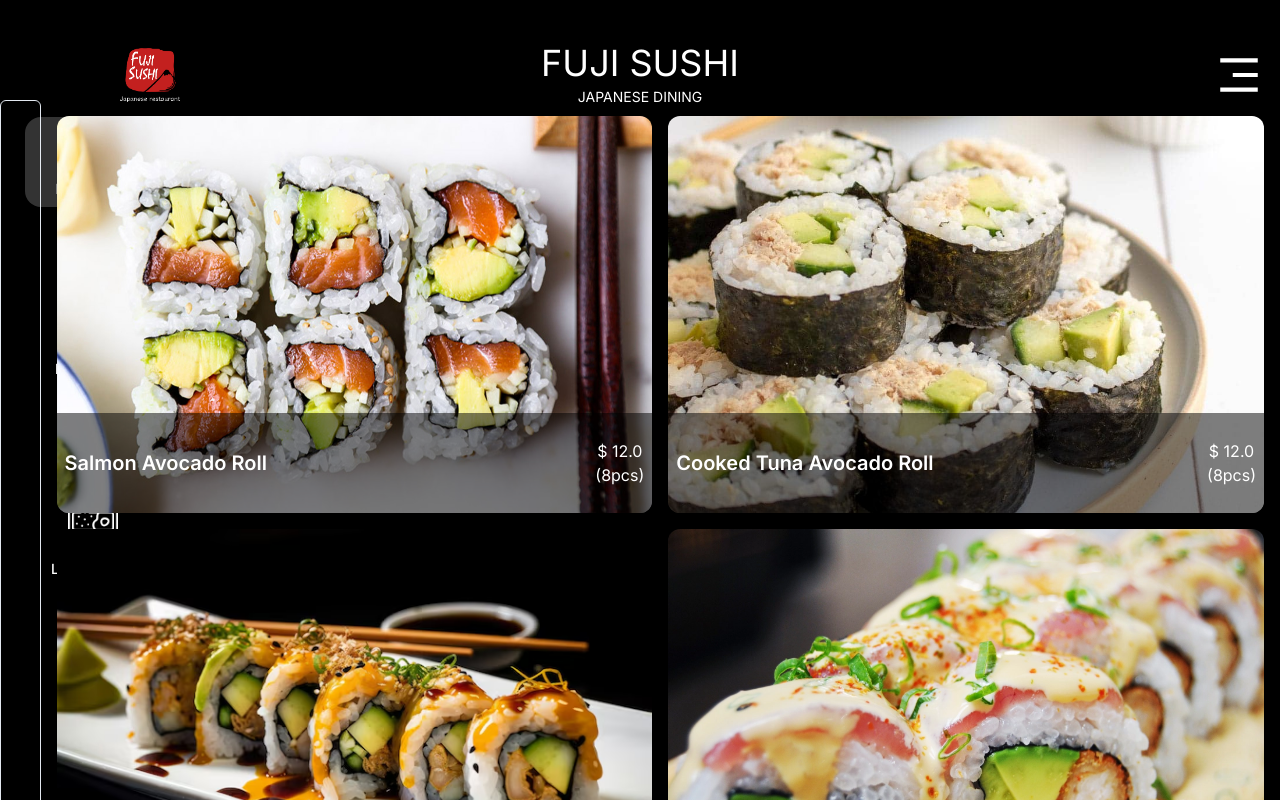
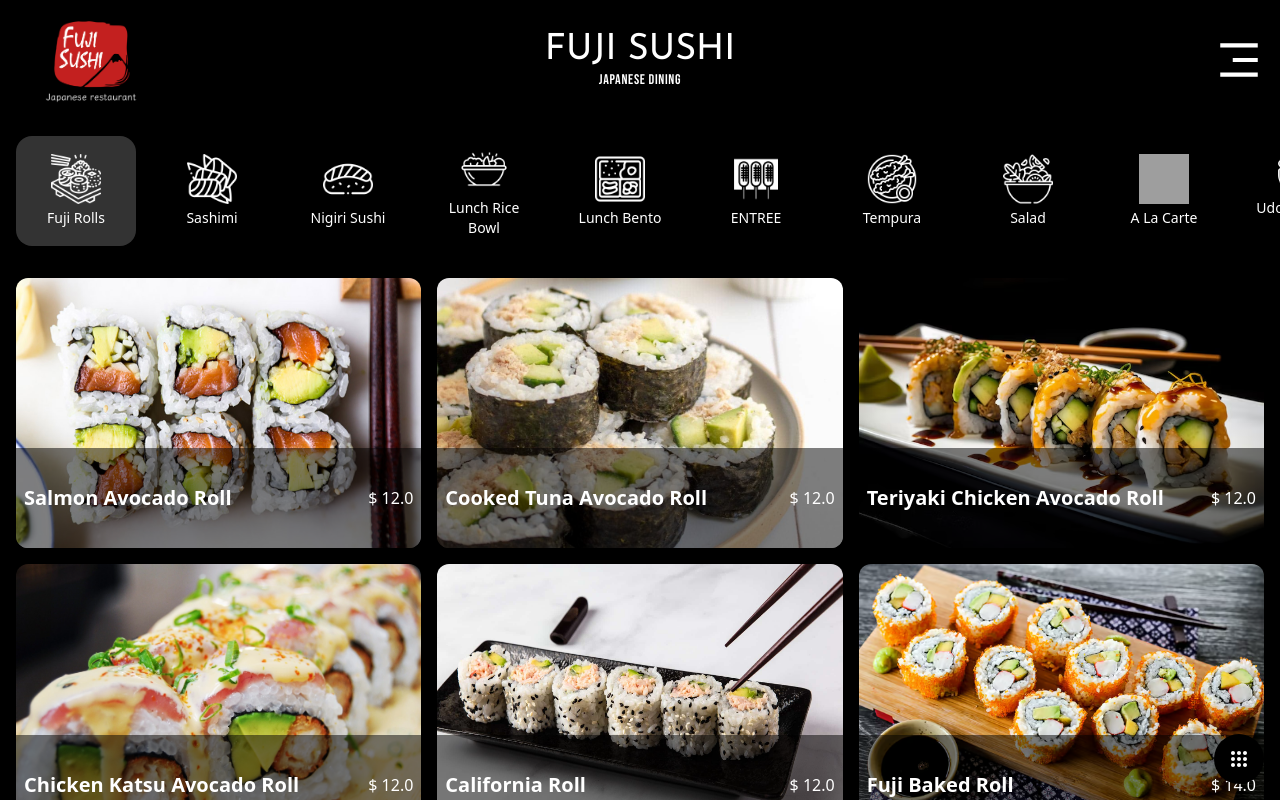
Before and after one commit to real-stanyan/Fuji_Sushi, a Next.js app: page /Menu in a window 1280 px wide. Shown: the top 800 px of the page. Built offline with nearby package versions, Linux system fonts and the light colour scheme; grey boxes are pictures that could not be loaded.

Commit message:
header done

```diff
--- a/app/Menu/page.jsx
+++ b/app/Menu/page.jsx
@@ -14,10 +14,10 @@
   const [currentPage, setCurrentPage] = useState("Fuji Rolls");
 
   return (
-    <div className="block lg:flex bg-black w-[100vw] min-h-[100vh] pt-[100px]">
-      {/* Scroll Bar --- Mobile */}
-      <ScrollArea className="lg:hidden w-full whitespace-nowrap rounded-md">
-        <div className="flex w-max space-x-4 p-4 text-white">
+    <div className="bg-black w-full min-h-[100vh] pt-[90px] md:pt-[120px] overflow-x-hidden">
+      {/* Scroll Bar */}
+      <ScrollArea className="w-full overflow-x-auto rounded-md">
+        <div className="flex w-max space-x-4 p-4 text-white text-center">
           {MenuData.map((item, i) => (
             <div
               key={i}
@@ -31,40 +31,17 @@
                 alt={item.type}
                 width={100}
                 height={100}
-                className="w-[50px] h-[50px]"
+                className="w-[50px] h-[50px] max-w-full"
               />
               <h2 className="font-medium text-sm">{item.type}</h2>
             </div>
           ))}
         </div>
-        <ScrollBar orientation="horizontal" className="hidden" />
+        <ScrollBar orientation="horizontal" className="hidden md:flex" />
       </ScrollArea>
-      {/* Scroll Bar --- PC */}
-      {/* <ScrollArea className="hidden lg:block fixed left-0 top-0 h-[100vh] w-48 rounded-md border"> */}
-      <ScrollArea className="hidden lg:block fixed h-[100vh] w-48 rounded-md border">
-        <div className="flex flex-col justify-center items-center text-center w-max space-x-4 p-4 text-white fixed">
-          {MenuData.map((item, i) => (
-            <div
-              key={i}
-              className={`flex-1 flex flex-col items-center justify-center text-lg w-[120px] gap-1 ${
-                currentPage === item.type && "bg-white"
-              } bg-opacity-20 rounded-2xl overflow-hidden p-2`}
-              onClick={() => setCurrentPage(item.type)}
-            >
-              <Image
-                src={item.icon}
-                alt={item.type}
-                width={100}
-                height={100}
-                className="w-[50px] h-[50px]"
-              />
-              <h2 className="font-medium text-sm">{item.type}</h2>
-            </div>
-          ))}
-        </div>
-      </ScrollArea>
+
       {/* Cards */}
-      <div className="grid grid-cols-1 md:grid-cols-2 gap-4 p-4">
+      <div className="grid grid-cols-1 md:grid-cols-2 lg:grid-cols-3 gap-4 p-4 max-w-full box-border">
         {MenuData.filter((item) => item.type === currentPage)
           .flatMap((item) => item.products)
           .map((product, i) => (
@@ -75,6 +52,9 @@
               price={product.price}
               {...(product.des && { des: product.des })}
               {...(product.quantity && { quantity: product.quantity })}
+              className="w-full max-w-full box-border"
+              isLoading={true} // 当加载数据时，将此属性设置为true
+              dataUrl={product.image}
             />
           ))}
       </div>
--- a/app/components/Card.jsx
+++ b/app/components/Card.jsx
@@ -1,21 +1,81 @@
-import React from "react";
+// import React from "react";
+// import Image from "next/image";
+
+// const Card = ({ image, name, price, quantity = 0, des = "" }) => {
+//   return (
+//     <div className="relative rounded-xl overflow-hidden">
+//       <Image
+//         src={image}
+//         alt={name}
+//         width={1000}
+//         height={1000}
+//         priority
+//         className="w-full h-full"
+//       />
+//       <div className="flex justify-between items-center absolute left-0 bottom-0 w-full h-[60px] md:h-[100px] bg-black bg-opacity-50 text-white p-2">
+//         <div className="font-semibold text-xl">{name}</div>
+//         <div className="flex flex-col justify-center items-center">
+//           <div>$ {price}</div>
+//           {quantity > 0 && <div>({quantity}pcs)</div>}
+//         </div>
+//       </div>
+//     </div>
+//   );
+// };
+
+import React, { useState, useEffect } from "react";
 import Image from "next/image";
+import { Skeleton } from "@/components/ui/skeleton";
 
-const Card = ({ image, name, price, quantity = 0, des = "" }) => {
+const Card = ({ image, name, price, quantity = 0, des = "", dataUrl }) => {
+  const [isLoading, setIsLoading] = useState(true); // 初始状态为true，表示正在加载
+  const [data, setData] = useState(null); // 用于存储加载的数据
+
+  useEffect(() => {
+    const fetchData = async () => {
+      try {
+        const response = await fetch(dataUrl); // 替换为实际的数据API URL
+        const result = await response.json();
+        setData(result); // 将加载的数据存储到state
+        setIsLoading(false); // 数据加载完成后将isLoading设置为false
+      } catch (error) {
+        console.error("Error fetching data:", error);
+        setIsLoading(false); // 即使发生错误也将加载状态设置为false
+      }
+    };
+
+    fetchData();
+  }, [dataUrl]); // 当dataUrl变化时重新加载数据
+
+  if (isLoading) {
+    return (
+      <div className="flex flex-col space-y-3">
+        <Skeleton className="h-[200px] w-full rounded-xl" />
+        <div className="space-y-2">
+          <Skeleton className="h-4 w-full" />
+          <Skeleton className="h-4 w-[60%]" />
+        </div>
+      </div>
+    );
+  }
+
   return (
     <div className="relative rounded-xl overflow-hidden">
       <Image
-        src={image}
-        alt={name}
+        src={data ? data.image : image} // 使用加载的数据或传入的image作为后备
+        alt={data ? data.name : name}
         width={1000}
         height={1000}
+        priority
         className="w-full h-full"
       />
       <div className="flex justify-between items-center absolute left-0 bottom-0 w-full h-[60px] md:h-[100px] bg-black bg-opacity-50 text-white p-2">
-        <div className="font-semibold text-xl">{name}</div>
+        <div className="font-semibold text-xl">{data ? data.name : name}</div>
         <div className="flex flex-col justify-center items-center">
-          <div>$ {price}</div>
-          {quantity > 0 && <div>({quantity}pcs)</div>}
+          <div className="whitespace-nowrap">$ {data ? data.price : price}</div>
+          {data && data.quantity > 0 && (
+            <div className="whitespace-nowrap">({data.quantity}pcs)</div>
+          )}
         </div>
       </div>
     </div>
--- a/app/components/FuncBtn.jsx
+++ b/app/components/FuncBtn.jsx
@@ -1,3 +1,5 @@
+"use client";
+
 // import from react icon
 import { CgMenuGridO } from "react-icons/cg";
 import { IoCallSharp } from "react-icons/io5";
@@ -15,8 +17,10 @@
 } from "@/components/ui/drawer";
 
 const FuncBtn = () => {
+  const phoneNumber = "+61405155473";
+
   return (
-    <div className="fixed right-4 bottom-4 w-[50px] h-[50px] bg-black rounded-full flex justify-center items-center text-white text-2xl">
+    <div className="fixed right-4 bottom-4 w-[50px] h-[50px] bg-black rounded-full flex justify-center items-center text-white text-2xl z-50">
       <Drawer>
         <DrawerTrigger>
           <CgMenuGridO />
@@ -25,7 +29,10 @@
           <DrawerHeader>
             <DrawerTitle>Contact Us</DrawerTitle>
           </DrawerHeader>
-          <div className="flex justify-evenly items-center p-5">
+          <div
+            className="flex justify-evenly items-center p-5"
+            onClick={() => (window.location.href = `tel:${phoneNumber}`)}
+          >
             <div className="flex justify-center items-center text-white text-4xl bg-black w-[100px] h-[100px] rounded-full">
               <IoCallSharp />
             </div>
--- a/app/components/Header.jsx
+++ b/app/components/Header.jsx
@@ -44,35 +44,43 @@
 
   return (
     <div
-      className={`fixed top-0 left-0 flex items-center justify-between w-[100vw] h-[90px] md:h-[150px] text-white z-50`}
+      className={`fixed top-0 left-0 grid w-full h-[90px] md:h-[120px] text-white z-50 px-4`}
       style={{
         backgroundColor: headerBg, // Apply dynamic background color
         transition: "background-color 0.3s ease", // Add transition effect
+        gridTemplateColumns: "1fr auto 1fr", // 定义三列布局
       }}
     >
       {/* Left-aligned logo image */}
-      <div className="relative w-[200px] h-[120px] md:w-[300px] md:h-[180px]">
+      <Link href="/" className="flex items-center justify-start">
+        <div className="relative w-[80px] h-[48px] md:w-[150px] md:h-[90px]">
           <Image
             src="/images/logo.png"
             alt="logo"
-          fill
+            layout="fill"
+            objectFit="contain"
             priority
-          className="object-contain"
           />
         </div>
+      </Link>
 
       {/* Centered logo text */}
-      <div className="flex-grow absolute left-1/2 transform -translate-x-1/2 flex flex-col justify-center items-center h-full gap-1">
-        <h1 className="text-2xl md:text-4xl">FUJI SUSHI</h1>
-        <p className="text-xs md:text-sm">JAPANESE DINING</p>
-      </div>
+      <Link
+        href="/"
+        className="flex flex-col justify-center items-center h-full place-self-center overflow-hidden"
+      >
+        <h1 className="text-2xl md:text-4xl overflow-hidden font-JosefinSans">
+          FUJI SUSHI
+        </h1>
+        <p className="text-xs md:text-sm tracking-wider font-BebasNeue">
+          JAPANESE DINING
+        </p>
+      </Link>
 
       {/* Right-aligned menu icon */}
+      <div className="flex items-center justify-end">
         <Drawer open={isOpen} onOpenChange={setIsOpen}>
-        <DrawerTrigger
-          className="ml-auto pr-4 flex items-center"
-          onClick={toggleDrawer}
-        >
+          <DrawerTrigger className="flex items-center" onClick={toggleDrawer}>
             <RiMenu3Fill className="text-[30px] md:text-[50px]" />
           </DrawerTrigger>
           <DrawerContent
@@ -91,7 +99,9 @@
             </Link>
             <Link
               href="/WhatsOn"
-            className={`nav_link ${pathname === "/WhatsOn" && "bg-[#94a3b8]"}`}
+              className={`nav_link ${
+                pathname === "/WhatsOn" && "bg-[#94a3b8]"
+              }`}
               onClick={closeDrawer} // Close drawer on link click
             >
               私たちについて / What&apos;s on
@@ -105,7 +115,9 @@
             </Link>
             <Link
               href="/Booking"
-            className={`nav_link ${pathname === "/Booking" && "bg-[#94a3b8]"}`}
+              className={`nav_link ${
+                pathname === "/Booking" && "bg-[#94a3b8]"
+              }`}
               onClick={closeDrawer} // Close drawer on link click
             >
               予約 / Booking
@@ -113,6 +125,7 @@
           </DrawerContent>
         </Drawer>
       </div>
+    </div>
   );
 };
 
--- a/app/layout.js
+++ b/app/layout.js
@@ -1,10 +1,21 @@
-import { Inter } from "next/font/google";
+import { Josefin_Sans } from "next/font/google";
+import { Bebas_Neue } from "next/font/google";
 import "./globals.css";
 
-const inter = Inter({ subsets: ["latin"] });
+const JosefinSans = Josefin_Sans({
+  subsets: ["latin"],
+  variable: "--font-josefin-sans",
+  weight: "400",
+});
+
+const BebasNeue = Bebas_Neue({
+  subsets: ["latin"],
+  variable: "--font-bebas-neue",
+  weight: "400",
+});
 
 export const metadata = {
-  title: "Create Next App",
+  title: "Fuji Sushi",
   description: "Generated by create next app",
 };
 
@@ -14,7 +25,7 @@
 export default function RootLayout({ children }) {
   return (
     <html lang="en">
-      <body className={inter.className}>
+      <body className={`${JosefinSans.variable} ${BebasNeue.variable}`}>
         <Header />
         <FuncBtn />
         {children}
--- /dev/null
+++ b/components/ui/skeleton.jsx
@@ -0,0 +1,10 @@
+import { cn } from "@/lib/utils"
+
+function Skeleton({
+  className,
+  ...props
+}) {
+  return (<div className={cn("animate-pulse rounded-md bg-muted", className)} {...props} />);
+}
+
+export { Skeleton }
--- a/tailwind.config.js
+++ b/tailwind.config.js
@@ -9,6 +9,10 @@
   ],
   prefix: "",
   theme: {
+    fontFamily: {
+      JosefinSans: ["var(--font-josefin-sans)"],
+      BebasNeue: ["var(--font-bebas-neue)"],
+    },
     container: {
       center: true,
       padding: "2rem",
```
Also changed, not shown: public/images/logo.png. Lines whose indentation alone changed are shown as unchanged.
